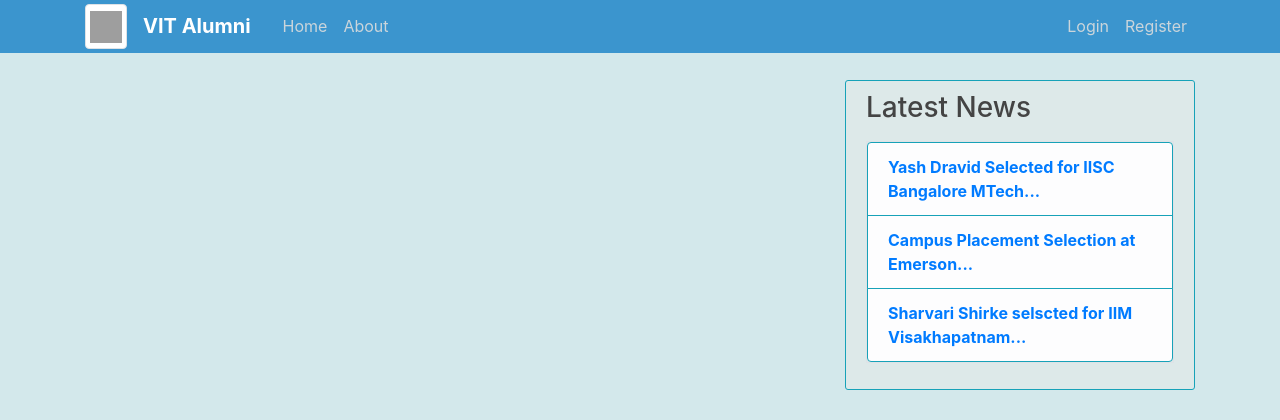
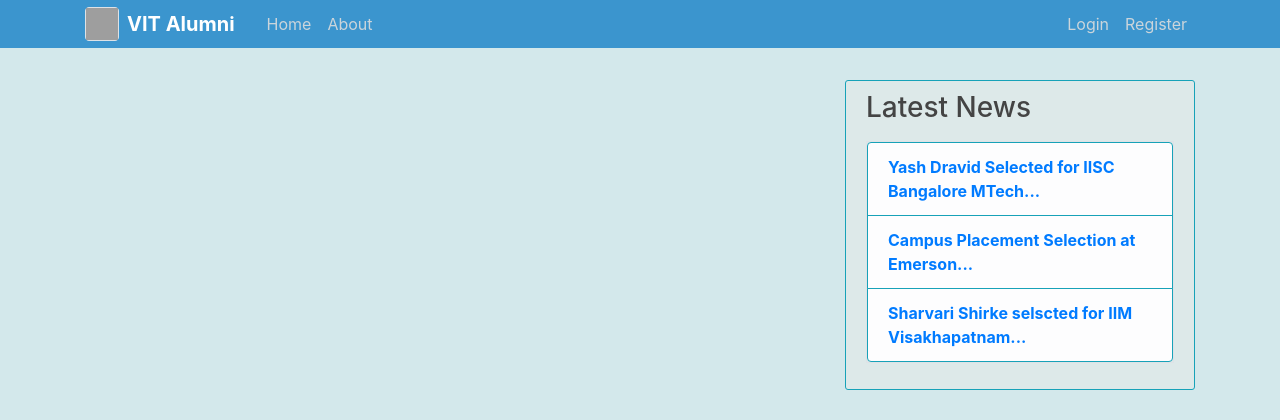
Before and after one commit to arvi18/djangoBlog-AWS-S3, a Django app: page / in a window 1280 px wide. Shown: the top 420 px of the page. Run offline with Django 3.2, Linux system fonts and the light colour scheme; data that the repository does not hold is empty; some libraries are stand-ins or nearby versions; grey boxes are pictures that could not be loaded.

Commit message:
nav-shrink

```diff
--- a/blog/templates/blog/base.html
+++ b/blog/templates/blog/base.html
@@ -18,7 +18,7 @@
   <header class="site-header ">
     <nav class="navbar navbar-expand-md fixed-top navbar-dark p-1 border-dark" style="background-color: rgb(59, 149, 206);">
       <div class="container">
-      <a class="navbar-brand img-thumbnail" href="#">
+      <a class="navbar-brand img-thumbnail p-0 mr-2" href="#">
       <img src="https://djangoblogs3.s3.ap-south-1.amazonaws.com/profile_pics/default-bg.png" width="32" height="32" alt="">
     </a>
         <a class="navbar-brand mr-4 font-weight-bold" href="/">VIT Alumni</a>
```
